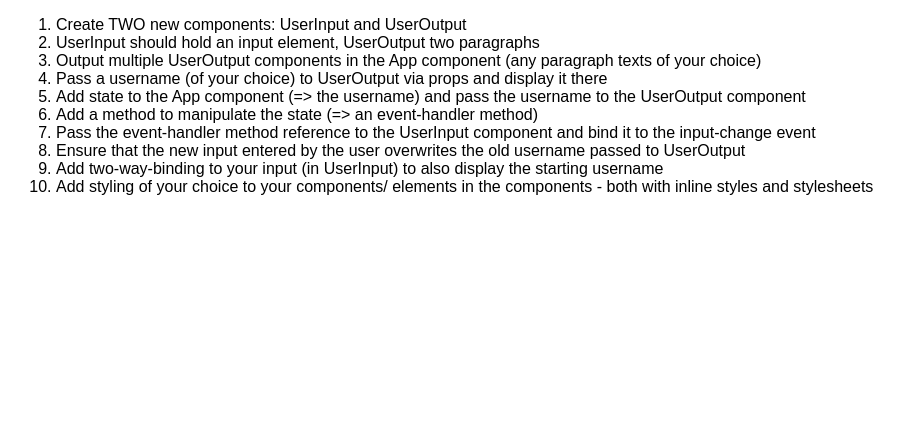
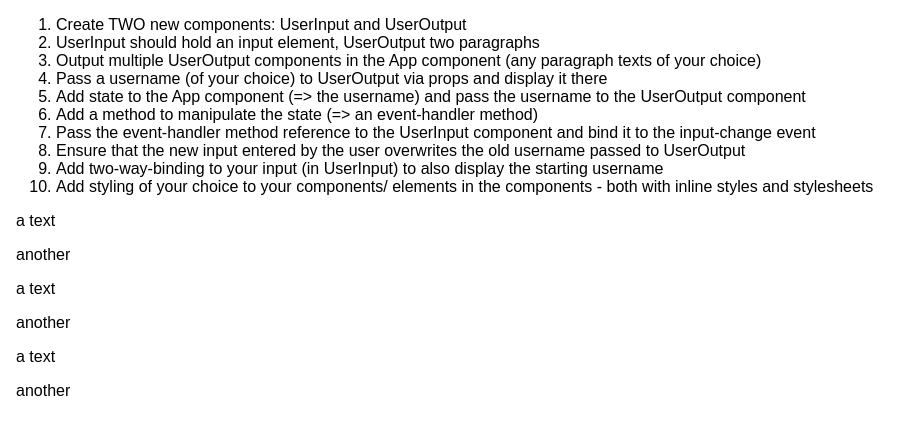
Before and after one commit to RickCardoso/react-complete-guide, a React (Create React App) app: page / in a window 1280 px wide. Shown: the top 434 px of the page, without its empty margins (0-920 px from the left). Built offline with nearby package versions, Linux system fonts and the light colour scheme.

Commit message:
3. output multiple times

```diff
--- a/src/App.js
+++ b/src/App.js
@@ -1,5 +1,7 @@
 import React, { Component } from 'react';
 import './App.css';
+
+import UserOutput from './UserOutput/UserOutput';
 
 class App extends Component {
   render() {
@@ -17,6 +19,10 @@ class App extends Component {
           <li>Add two-way-binding to your input (in UserInput) to also display the starting username</li>
           <li>Add styling of your choice to your components/ elements in the components - both with inline styles and stylesheets</li>
         </ol>
+
+        <UserOutput />
+        <UserOutput />
+        <UserOutput />
       </div>
     );
   }
--- a/src/UserInput/UserInput.js
+++ b/src/UserInput/UserInput.js
@@ -1,7 +1,9 @@
+import React from 'react';
+
 const userInput = () => {
   return (
     <input type="text" />
-  )
+  );
 }
 
 export default userInput;
--- a/src/UserOutput/UserOutput.js
+++ b/src/UserOutput/UserOutput.js
@@ -1,12 +1,12 @@
-const { div } = require("prelude-ls")
+import React from 'react';
 
 const userOutput = () => {
   return (
     <div>
-      <p></p>
-      <p></p>
+      <p>a text</p>
+      <p>another</p>
     </div>
-  )
+  );
 }
 
 export default userOutput;
```
